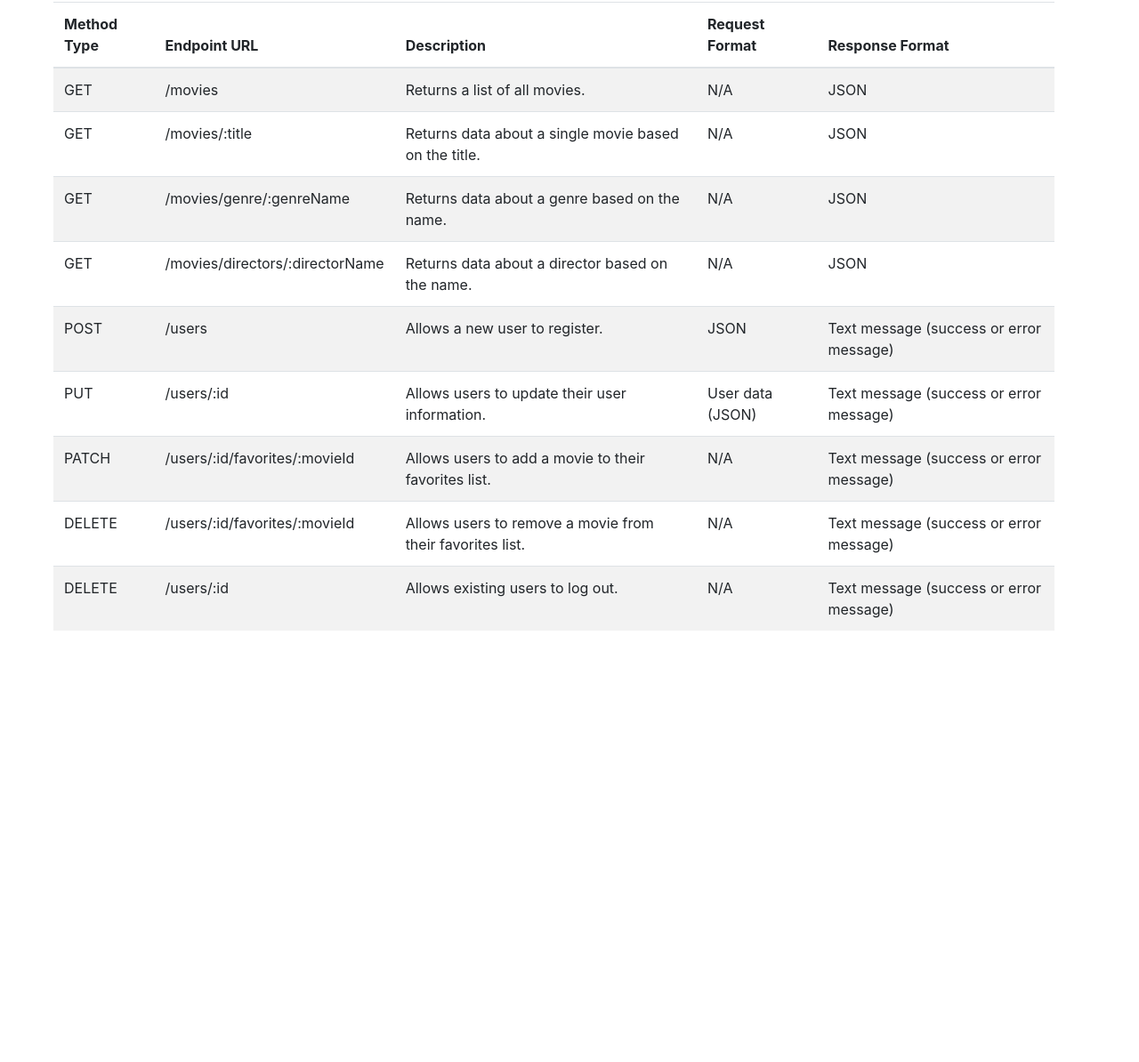
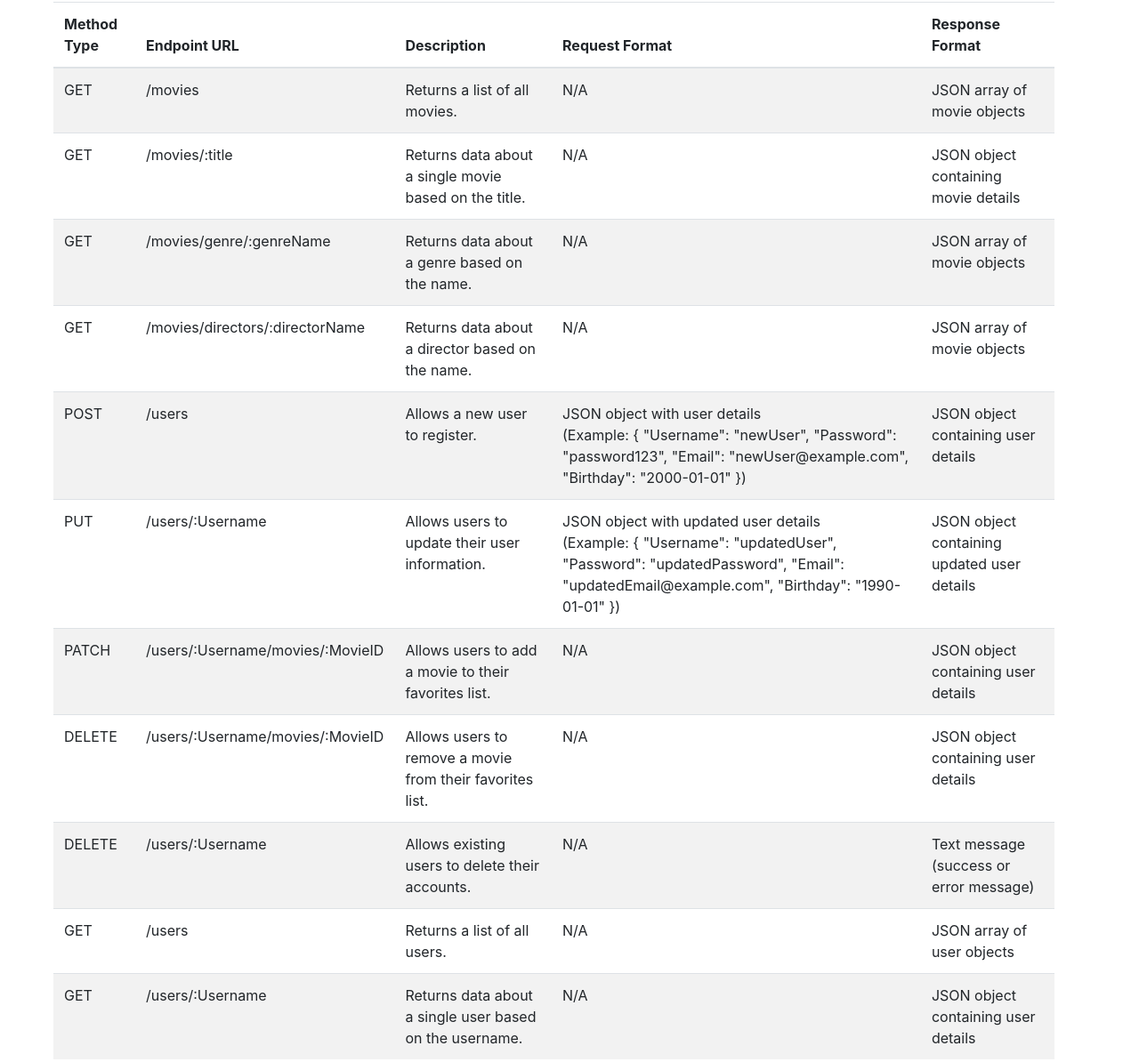
Before and after one commit to MoJoSchuck/movie_api, a website: page public/documentation.html in a window 1280 px wide. Shown: the part 194-1388 px from the top of the page at 89% size. Before the commit the page ends 979 px from the top, so only its background shows below. Drawn offline with nearby package versions, Linux system fonts and the light colour scheme.

Commit message:
Updated documentation.html

```diff
--- a/public/documentation.html
+++ b/public/documentation.html
@@ -33,63 +33,77 @@
                     <td>/movies</td>
                     <td>Returns a list of all movies.</td>
                     <td>N/A</td>
-                    <td>JSON</td>
+                    <td>JSON array of movie objects</td>
                 </tr>
                 <tr>
                     <td>GET</td>
                     <td>/movies/:title</td>
                     <td>Returns data about a single movie based on the title.</td>
                     <td>N/A</td>
-                    <td>JSON</td>
+                    <td>JSON object containing movie details</td>
                 </tr>
                 <tr>
                     <td>GET</td>
                     <td>/movies/genre/:genreName</td>
                     <td>Returns data about a genre based on the name.</td>
                     <td>N/A</td>
-                    <td>JSON</td>
+                    <td>JSON array of movie objects</td>
                 </tr>
                 <tr>
                     <td>GET</td>
                     <td>/movies/directors/:directorName</td>
                     <td>Returns data about a director based on the name.</td>
                     <td>N/A</td>
-                    <td>JSON</td>
+                    <td>JSON array of movie objects</td>
                 </tr>
                 <tr>
                     <td>POST</td>
                     <td>/users</td>
                     <td>Allows a new user to register.</td>
-                    <td>JSON</td>
-                    <td>Text message (success or error message)</td>
+                    <td>JSON object with user details<br>(Example: { "Username": "newUser", "Password": "password123", "Email": "newUser@example.com", "Birthday": "2000-01-01" })</td>
+                    <td>JSON object containing user details</td>
                 </tr>
                 <tr>
                     <td>PUT</td>
-                    <td>/users/:id</td>
+                    <td>/users/:Username</td>
                     <td>Allows users to update their user information.</td>
-                    <td>User data (JSON)</td>
-                    <td>Text message (success or error message)</td>
+                    <td>JSON object with updated user details<br>(Example: { "Username": "updatedUser", "Password": "updatedPassword", "Email": "updatedEmail@example.com", "Birthday": "1990-01-01" })</td>
+                    <td>JSON object containing updated user details</td>
                 </tr>
                 <tr>
                     <td>PATCH</td>
-                    <td>/users/:id/favorites/:movieId</td>
+                    <td>/users/:Username/movies/:MovieID</td>
                     <td>Allows users to add a movie to their favorites list.</td>
+                    <td>N/A</td>
+                    <td>JSON object containing user details</td>
+                </tr>
+                <tr>
+                    <td>DELETE</td>
+                    <td>/users/:Username/movies/:MovieID</td>
+                    <td>Allows users to remove a movie from their favorites list.</td>
+                    <td>N/A</td>
+                    <td>JSON object containing user details</td>
+                </tr>
+                <tr>
+                    <td>DELETE</td>
+                    <td>/users/:Username</td>
+                    <td>Allows existing users to delete their accounts.</td>
                     <td>N/A</td>
                     <td>Text message (success or error message)</td>
                 </tr>
                 <tr>
-                    <td>DELETE</td>
-                    <td>/users/:id/favorites/:movieId</td>
-                    <td>Allows users to remove a movie from their favorites list.</td>
+                    <td>GET</td>
+                    <td>/users</td>
+                    <td>Returns a list of all users.</td>
                     <td>N/A</td>
-                    <td>Text message (success or error message)</td>
+                    <td>JSON array of user objects</td>
                 </tr>
                 <tr>
-                    <td>DELETE</td>
-                    <td>/users/:id</td>
-                    <td>Allows existing users to log out.</td>
+                    <td>GET</td>
+                    <td>/users/:Username</td>
+                    <td>Returns data about a single user based on the username.</td>
                     <td>N/A</td>
-                    <td>Text message (success or error message)</td>
+                    <td>JSON object containing user details</td>
                 </tr>
             </tbody>
         </table>
```
